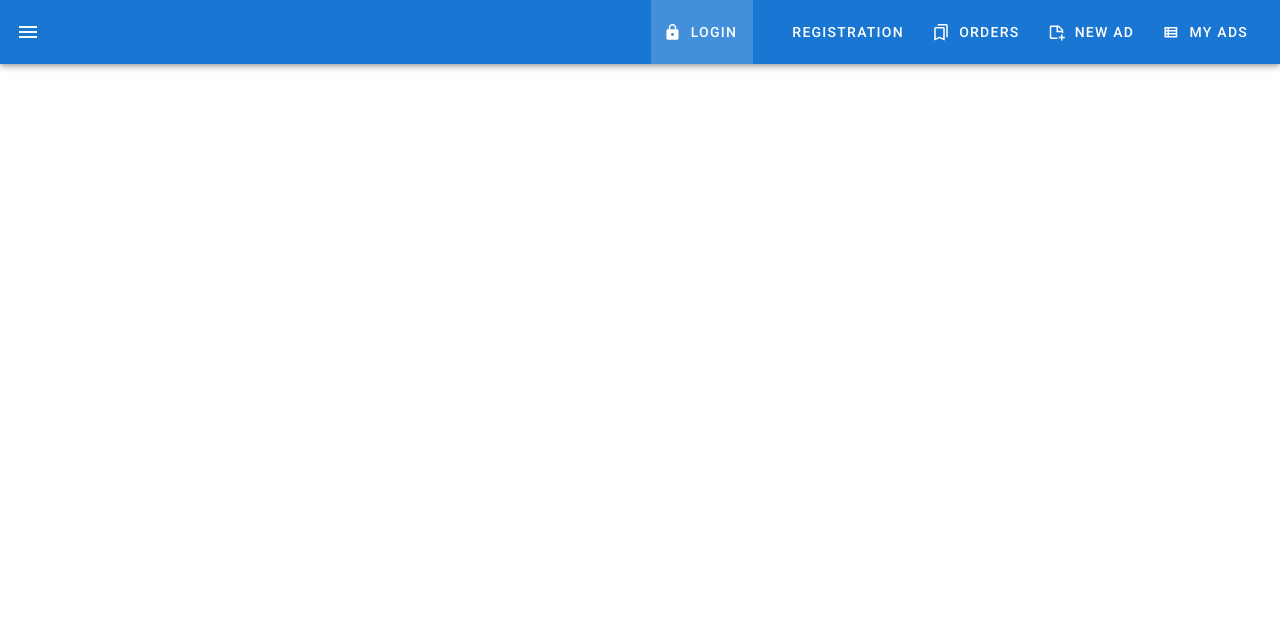
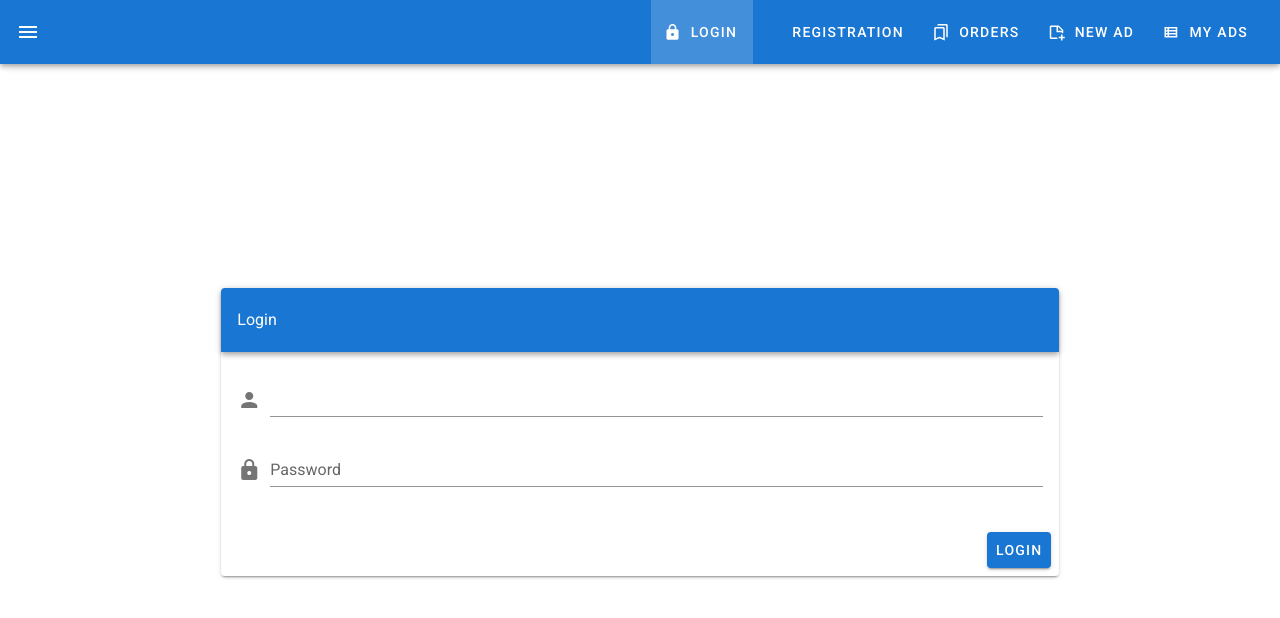
Before and after one commit to Adzhimambetov/Project, a Vue app: page /login in a window 1280 px wide. Shown: the top 618 px of the page. Built offline with nearby package versions, Linux system fonts and the light colour scheme.

Commit message:
верстка логина

```diff
--- a/src/App.vue
+++ b/src/App.vue
@@ -21,7 +21,6 @@
           v-for="link in links"
           :key="link.title"
           :to="link.url"
-
           >
             <v-list-item-icon>
               <v-icon>{{ link.icon }}</v-icon>
@@ -45,7 +44,7 @@
     </v-toolbar-items>
   </v-app-bar>
   <v-main>
-    <!--<router-view></router-view>-->
+  <router-view></router-view>
   </v-main>
   </v-app>
 </template>
--- a/src/components/Auth/Login.vue
+++ b/src/components/Auth/Login.vue
@@ -1,12 +1,36 @@
 <template>
-	<v-container>
-		<v-layout row>
-			<v-flex xs12>
-				<h1>Login</h1>
+	<v-container fluid fill-height>
+		<v-layout align-center justify-center>
+			<v-flex xs12 sm8 md8>
+			<v-card class="elevetion-12">
+				<v-toolbar dark color="primary">
+                  Login
+                </v-toolbar>
+				<v-card-text>
+					<v-form>
+					<v-text-field
+						prepend-icon="mdi-account"
+						name="email"
+                        type="email">
+					</v-text-field>
+					<v-text-field
+                      prepend-icon="mdi-lock"
+                      name="password"
+                      label="Password"
+                      type="password">
+                    </v-text-field>
+					</v-form>
+				</v-card-text>
+				<v-card-actions>
+					<v-spacer></v-spacer>
+					<v-btn color="primary">Login</v-btn>
+				</v-card-actions>
+			</v-card>
 			</v-flex>
 		</v-layout>
 	</v-container>
 </template>
+
 <script>
 export default {
 	data () {
```
